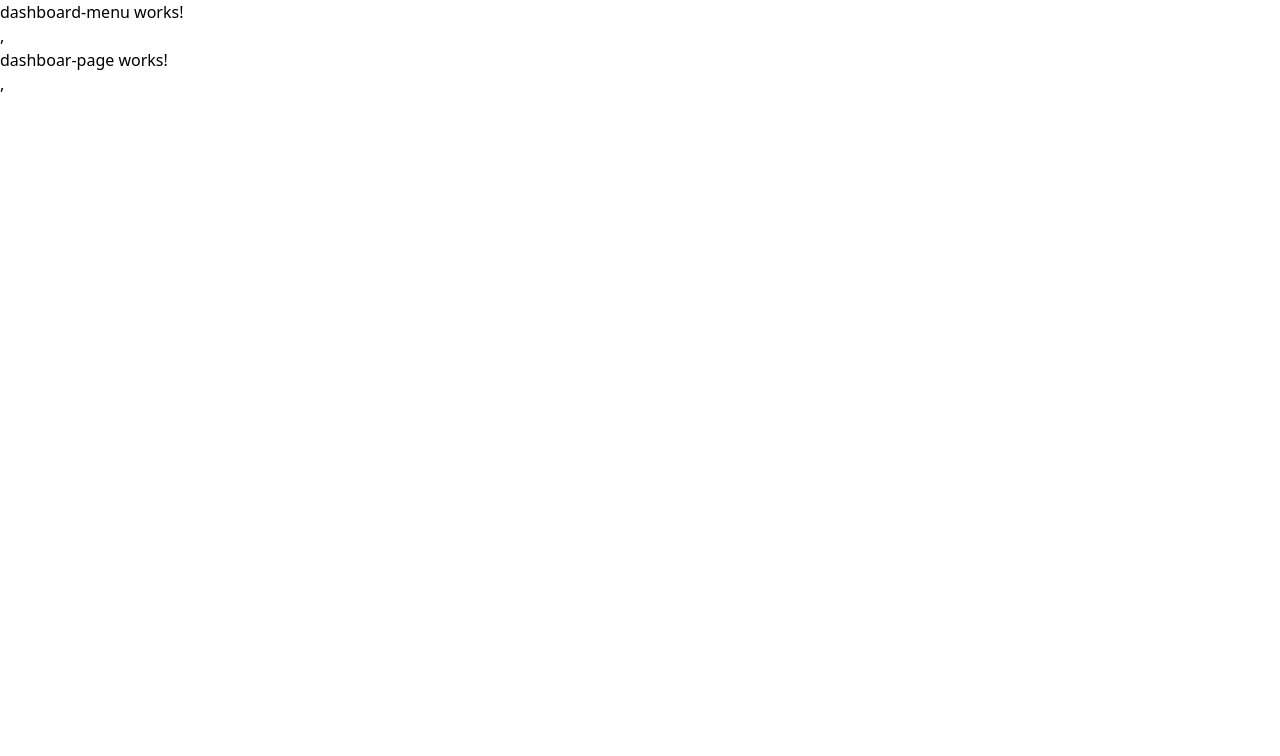
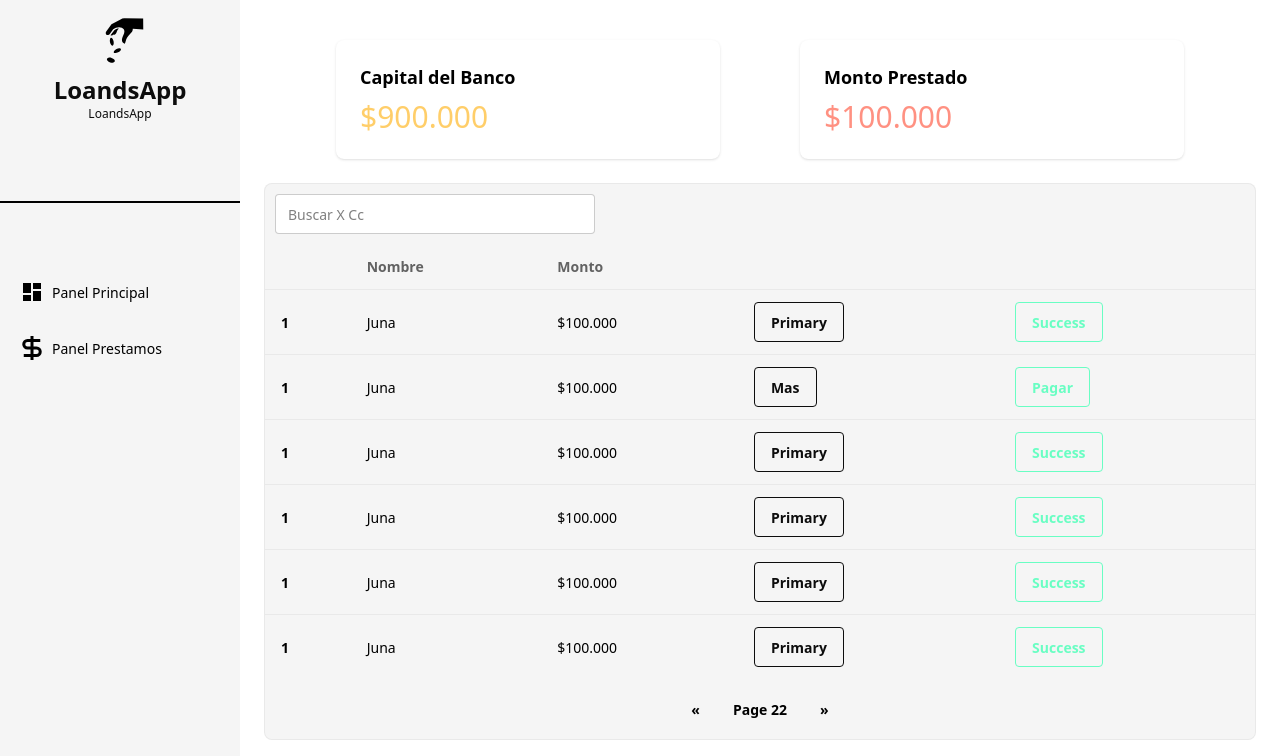
Before and after one commit to joseAL520/LoansApp, an Angular app: page / in a window 1280 px wide. Shown: the top 756 px of the page. Built offline with nearby package versions, Linux system fonts and the light colour scheme.

Commit message:
Menu y dashboard

```diff
--- /dev/null
+++ b/src/app/dashboard/components/dashboar-cards/dashboar-cards.component.html
@@ -0,0 +1,17 @@
+<section class="flex justify-center  gap-20  mt-10 mb-5">
+
+    <div class="card w-96 bg-base-100 card-md shadow-sm">
+        <div class="card-body">
+            <h2 class="card-title">Capital del Banco</h2>
+            <h1 class="text-3xl text-warning">$900.000</h1>
+        </div>
+    </div>
+
+    <div class="card w-96 bg-base-100 card-md shadow-sm">
+        <div class="card-body">
+            <h2 class="card-title">Monto Prestado</h2>
+            <h1 class="text-3xl text-error">$100.000</h1>
+        </div>
+    </div>
+
+</section>
--- /dev/null
+++ b/src/app/dashboard/components/dashboar-cards/dashboar-cards.component.ts
@@ -0,0 +1,9 @@
+import { ChangeDetectionStrategy, Component } from '@angular/core';
+
+@Component({
+  selector: 'app-dashboar-cards',
+  imports: [],
+  templateUrl: './dashboar-cards.component.html',
+  changeDetection: ChangeDetectionStrategy.OnPush,
+})
+export class DashboarCardsComponent { }
--- /dev/null
+++ b/src/app/dashboard/components/dashboard-list/dashboard-list.component.html
@@ -0,0 +1,107 @@
+<div class="overflow-x-auto rounded-box border border-base-content/5 bg-base-200 m-6 flex flex-col ">
+
+   <input type="text" placeholder="Buscar X Cc" class="input m-2.5" />
+
+  <table class="table">
+    <!-- head -->
+    <thead>
+      <tr>
+        <th></th>
+        <th>Nombre</th>
+        <th>Monto</th>
+        <th></th>
+        <th></th>
+      </tr>
+    </thead>
+    <tbody>
+      <!-- row 1 -->
+      <tr>
+        <th>1</th>
+        <td>Juna</td>
+        <td>$100.000</td>
+        <td>
+            <button class="btn btn-outline btn-primary">Primary</button>
+        </td>
+        <td>
+            <button class="btn btn-outline btn-success">Success</button>
+        </td>
+      </tr>
+
+      <tr>
+        <th>1</th>
+        <td>Juna</td>
+        <td>$100.000</td>
+        <td>
+            <button class="btn btn-outline btn-primary">Mas</button>
+        </td>
+        <td>
+            <button class="btn btn-outline btn-success">Pagar</button>
+        </td>
+      </tr>
+
+
+      <tr>
+        <th>1</th>
+        <td>Juna</td>
+        <td>$100.000</td>
+        <td>
+            <button class="btn btn-outline btn-primary">Primary</button>
+        </td>
+        <td>
+            <button class="btn btn-outline btn-success">Success</button>
+        </td>
+      </tr>
+
+
+      <tr>
+        <th>1</th>
+        <td>Juna</td>
+        <td>$100.000</td>
+        <td>
+            <button class="btn btn-outline btn-primary">Primary</button>
+        </td>
+        <td>
+            <button class="btn btn-outline btn-success">Success</button>
+        </td>
+      </tr>
+
+
+      <tr>
+        <th>1</th>
+        <td>Juna</td>
+        <td>$100.000</td>
+        <td>
+            <button class="btn btn-outline btn-primary">Primary</button>
+        </td>
+        <td>
+            <button class="btn btn-outline btn-success">Success</button>
+        </td>
+      </tr>
+
+
+      <tr>
+        <th>1</th>
+        <td>Juna</td>
+        <td>$100.000</td>
+        <td>
+            <button class="btn btn-outline btn-primary">Primary</button>
+        </td>
+        <td>
+            <button class="btn btn-outline btn-success">Success</button>
+        </td>
+      </tr>
+
+
+
+
+
+
+    </tbody>
+</table>
+
+  <div class="join  justify-center m-2.5">
+    <button class="join-item btn">«</button>
+    <button class="join-item btn">Page 22</button>
+    <button class="join-item btn">»</button>
+  </div>
+</div>
--- /dev/null
+++ b/src/app/dashboard/components/dashboard-list/dashboard-list.component.ts
@@ -0,0 +1,9 @@
+import { ChangeDetectionStrategy, Component } from '@angular/core';
+
+@Component({
+  selector: 'app-dashboard-list',
+  imports: [],
+  templateUrl: './dashboard-list.component.html',
+  changeDetection: ChangeDetectionStrategy.OnPush,
+})
+export class DashboardListComponent { }
--- a/src/app/dashboard/components/dashboard-menu/dashboard-menu.component.html
+++ b/src/app/dashboard/components/dashboard-menu/dashboard-menu.component.html
@@ -1 +1,33 @@
-<p>dashboard-menu works!</p>,
+<section class="w-60 h-screen  bg-base-200  flex flex-col  gap-10">
+    <div class="text-center p-4 flex flex-col items-center justify-center">
+              <!-- <img
+                class="w-12 h-12 rounded-3xl mix-blend-multiply"
+                src=""
+                alt="logo"
+              /> -->
+              <svg xmlns="http://www.w3.org/2000/svg" width="50" height="50" viewBox="0 0 512 512"><path fill="#000" d="M298.9 24.31c-14.9.3-25.6 3.2-32.7 8.4l-97.3 52.1l-54.1 73.59c-11.4 17.6-3.3 51.6 32.3 29.8l39-51.4c49.5-42.69 150.5-23.1 102.6 62.6c-23.5 49.6-12.5 73.8 17.8 84l13.8-46.4c23.9-53.8 68.5-63.5 66.7-106.9l107.2 7.7l-1-112.09zM244.8 127.7c-17.4-.3-34.5 6.9-46.9 17.3l-39.1 51.4c10.7 8.5 21.5 3.9 32.2-6.4c12.6 6.4 22.4-3.5 30.4-23.3c3.3-13.5 8.2-23 23.4-39m-79.6 96c-.4 0-.9 0-1.3.1c-3.3.7-7.2 4.2-9.8 12.2c-2.7 8-3.3 19.4-.9 31.6c2.4 12.1 7.4 22.4 13 28.8c5.4 6.3 10.4 8.1 13.7 7.4c3.4-.6 7.2-4.2 9.8-12.1c2.7-8 3.4-19.5 1-31.6c-2.5-12.2-7.5-22.5-13-28.8c-4.8-5.6-9.2-7.6-12.5-7.6m82.6 106.8c-7.9.1-17.8 2.6-27.5 7.3c-11.1 5.5-19.8 13.1-24.5 20.1c-4.7 6.9-5.1 12.1-3.6 15.2c1.5 3 5.9 5.9 14.3 6.3c8.4.5 19.7-1.8 30.8-7.3s19.8-13 24.5-20c4.7-6.9 5.1-12.2 3.6-15.2c-1.5-3.1-5.9-5.9-14.3-6.3c-1.1-.1-2.1-.1-3.3-.1m-97.6 95.6c-4.7.1-9 .8-12.8 1.9c-8.5 2.5-13.4 7-15 12.3c-1.7 5.4 0 11.8 5.7 18.7c5.8 6.8 15.5 13.3 27.5 16.9c11.9 3.6 23.5 3.5 32.1.9c8.6-2.5 13.5-7 15.1-12.3c1.6-5.4 0-11.8-5.8-18.7c-5.7-6.8-15.4-13.3-27.4-16.9c-6.8-2-13.4-2.9-19.4-2.8"/></svg>
+              <strong class="text-2xl text-primary mt-2">LoandsApp</strong>
+              <span class="text-xs text-primary">LoandsApp</span>
+    </div>
+    <div class="divider divider-neutral"></div>
+    <ul class="menu rounded-box w-56 gap-5">
+        <li>
+          <a routerLink='/' routerLinkActive="router-link-active" >
+            <svg xmlns="http://www.w3.org/2000/svg" width="24" height="24"
+                viewBox="0 0 24 24"><path fill="#000"
+                d="M13 9V3h8v6zM3 13V3h8v10zm10 8V11h8v10zM3 21v-6h8v6z"/>
+              </svg>
+              Panel Principal
+          </a>
+        </li>
+         <li>
+           <a routerLink='/lonsAgg' routerLinkActive="router-link-active" >
+           <svg xmlns="http://www.w3.org/2000/svg" width="24" height="24"
+              viewBox="0 0 16 16"><path fill="#000"
+              d="M7 2H5a3.5 3.5 0 1 0 0 7h2v3H2.5v2H7v2h2v-2h2a3.5 3.5 0 1 0 0-7H9V4h4.5V2H9V0H7zm2 7h2a1.5 1.5 0 0 1 0 3H9zM7 7H5a1.5 1.5 0 1 1 0-3h2z"/>
+            </svg>
+            Panel Prestamos
+          </a>
+        </li>
+    </ul>
+</section>
--- a/src/app/dashboard/components/dashboard-menu/dashboard-menu.component.ts
+++ b/src/app/dashboard/components/dashboard-menu/dashboard-menu.component.ts
@@ -1,8 +1,9 @@
 import { ChangeDetectionStrategy, Component } from '@angular/core';
+import { RouterLink, RouterLinkActive } from '@angular/router';
 
 @Component({
   selector: 'app-dashboard-menu',
-  imports: [],
+  imports: [RouterLink,RouterLinkActive],
   templateUrl: './dashboard-menu.component.html',
   changeDetection: ChangeDetectionStrategy.OnPush,
 })
--- a/src/app/dashboard/layouts/layoutDasboard/layoutDasboard.component.html
+++ b/src/app/dashboard/layouts/layoutDasboard/layoutDasboard.component.html
@@ -1,4 +1,7 @@
-<app-dashboard-menu></app-dashboard-menu>
-<section class="container mx-auto">
-    <router-outlet></router-outlet>
-</section>
+
+<div class="flex">
+    <app-dashboard-menu></app-dashboard-menu>
+    <section class="container mx-aut">
+        <router-outlet></router-outlet>
+    </section>
+</div>
--- a/src/app/dashboard/pages/dashboar-page/dashboar-page.component.html
+++ b/src/app/dashboard/pages/dashboar-page/dashboar-page.component.html
@@ -1 +1,2 @@
-<p>dashboar-page works!</p>,
+<app-dashboar-cards></app-dashboar-cards>
+<app-dashboard-list></app-dashboard-list>
--- a/src/app/dashboard/pages/dashboar-page/dashboar-page.component.ts
+++ b/src/app/dashboard/pages/dashboar-page/dashboar-page.component.ts
@@ -1,8 +1,10 @@
 import { ChangeDetectionStrategy, Component } from '@angular/core';
+import { DashboarCardsComponent } from "../../components/dashboar-cards/dashboar-cards.component";
+import { DashboardListComponent } from "../../components/dashboard-list/dashboard-list.component";
 
 @Component({
   selector: 'app-dashboar-page',
-  imports: [],
+  imports: [DashboarCardsComponent, DashboardListComponent],
   templateUrl: './dashboar-page.component.html',
   changeDetection: ChangeDetectionStrategy.OnPush,
 })
```
